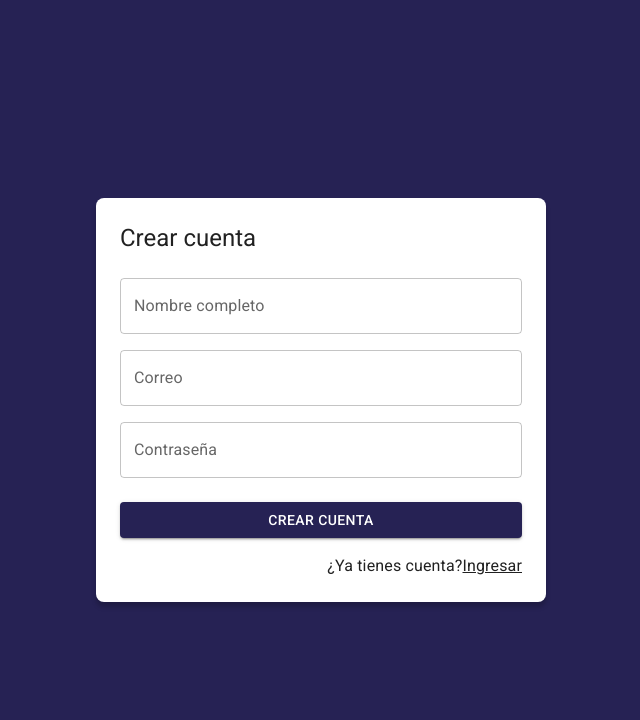
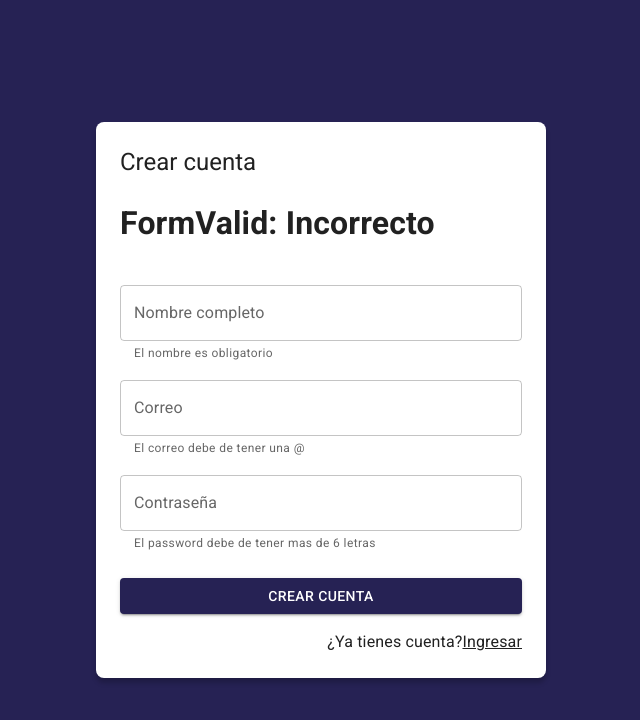
Before and after one commit to Lopezlena89/journalApp, a React (Vite) app: page /auth/register in a window 1280 px wide. Shown: the top 720 px of the page, without its empty margins (319-959 px from the left). Built offline with nearby package versions, Linux system fonts and the light colour scheme.

Commit message:
errorMessage

```diff
--- a/src/auth/pages/RegisterPage.jsx
+++ b/src/auth/pages/RegisterPage.jsx
@@ -1,13 +1,57 @@
 import { Link as RouterLink } from "react-router-dom"
-import { Google } from "@mui/icons-material"
-import { Button, Grid, Link, TextField, Typography } from "@mui/material"
+import { Alert, Button, Grid, Link, TextField, Typography } from "@mui/material"
 import { AuthLayout } from "../layout/AuthLayOut"
+import { useForm } from "../../hook/useForm"
+import { useMemo, useState } from "react"
+import { useDispatch, useSelector } from "react-redux"
+import { startCreatingUserWithEmailPassword } from "../../store/auth"
+
+
+const formData = {
+  email:'',
+  password:'',
+  displayName : ''
+}
+
+const formValidations = {
+  email: [(value)=>value.includes('@'),'El correo debe de tener una @'],
+  password: [(value)=>value.length >= 6,'El password debe de tener mas de 6 letras'],
+  displayName: [(value)=>value.length >=1,'El nombre es obligatorio'],
+}
 
 
 export const RegisterPage = () => {
+
+  const dispatch = useDispatch();
+
+  const [formSubmitted, setFormSubmitted] = useState(false);
+
+  const {status,errorMessage}  = useSelector(state => state.auth);
+
+  const isCheckingAuthentication = useMemo(()=>status === 'checking',[status])
+
+  const {
+  formState,displayName,email,password,onInputChange,
+  isFormValid, displayNameValid, emailValid, passwordValid
+  } = useForm(formData,formValidations);
+
+
+
+
+  const onSubmit = (event) =>{
+    event.preventDefault();
+    setFormSubmitted(true);
+
+    if(!isFormValid)return;
+
+    dispatch(startCreatingUserWithEmailPassword(formState));
+  }
+
+
   return (
     <AuthLayout title='Crear cuenta'>
-         <form>
+      <h1>FormValid: {isFormValid ? 'Valido' : 'Incorrecto'}</h1>
+         <form onSubmit={onSubmit}>
           <Grid container>
             <Grid item xs={12} sx={{mt:2}}>
               <TextField
@@ -15,6 +59,11 @@ export const RegisterPage = () => {
                 type="text"
                 placeholder="Luis Mariano"
                 fullWidth
+                name='displayName'
+                value={displayName}
+                onChange={onInputChange}
+                error={!!displayNameValid && formSubmitted  }
+                helperText={displayNameValid}
               />
             </Grid>
             <Grid item xs={12} sx={{mt:2}}>
@@ -23,6 +72,11 @@ export const RegisterPage = () => {
                 type="email"
                 placeholder="correo@google.com"
                 fullWidth
+                name='email'
+                value={email}
+                onChange={onInputChange}
+                error={!!emailValid && formSubmitted}
+                helperText={emailValid}
               />
             </Grid>
             <Grid item xs={12} sx={{mt:2}}>
@@ -31,11 +85,29 @@ export const RegisterPage = () => {
                 type="password"
                 placeholder="Contraseña"
                 fullWidth
+                name='password'
+                value={password}
+                onChange={onInputChange}
+                error={!!passwordValid && formSubmitted}
+                helperText={passwordValid}
               />
             </Grid>
             <Grid container spacing={2} sx={{mb:2, mt:1}}>
+              <Grid
+                item
+                xs={12}
+                display={!!errorMessage ? '' : 'none'}
+              >
+                <Alert severity = 'error'>{errorMessage}</Alert>
+              </Grid>
+
               <Grid item xs={12} >
-                <Button variant='contained' fullWidth>
+                <Button
+                  disabled={isCheckingAuthentication}
+                  type='submit'
+                  variant='contained'
+                  fullWidth
+                >
                   Crear cuenta
                 </Button>
               </Grid>
--- a/src/firebase/providers.js
+++ b/src/firebase/providers.js
@@ -1,4 +1,4 @@
-import {GoogleAuthProvider,signInWithPopup} from 'firebase/auth';
+import {createUserWithEmailAndPassword,GoogleAuthProvider,signInWithPopup,updateProfile} from 'firebase/auth';
 import {  FirebaseAuth } from './config';
 
 const googleProvider = new GoogleAuthProvider();
@@ -27,3 +27,28 @@ export const signInWithGoogle = async() =>{
         }
     }
 }
+
+export const registerUserWithEmailPassword = async({email,password,displayName}) =>{
+    try {
+
+        const resp = await createUserWithEmailAndPassword(FirebaseAuth,email,password);
+        const {uid,photoURL} = resp.user;
+        console.log(resp);
+
+        //TODO: actualizar el displayName en Firebase
+
+        await updateProfile(FirebaseAuth.currentUser,{displayName});
+
+        return {
+            ok:true,
+            uid,
+            photoURL,
+            email,
+            displayName
+        }
+
+    } catch (error) {
+
+        return { ok:false, errorMessage:error.message }
+    }
+}
--- a/src/hook/useForm.js
+++ b/src/hook/useForm.js
@@ -1,8 +1,25 @@
-import { useState } from 'react';
+import { useEffect, useMemo, useState } from 'react';
 
-export const useForm = ( initialForm = {} ) => {
+export const useForm = ( initialForm = {}, formValidations = {}) => {
 
     const [ formState, setFormState ] = useState( initialForm );
+    const [formValidation, setFormValidation] = useState({});
+
+
+    useEffect(() => {
+      createValidators();
+    }, [formState])
+
+    const isFormValid = useMemo(()=>{
+
+        for (const formValue of Object.keys(formValidation)) {
+
+            if(formValidation[formValue] !== null) return false
+        }
+
+        return true;
+    },[formValidation])
+
 
     const onInputChange = ({ target }) => {
         const { name, value } = target;
@@ -16,10 +33,29 @@ export const useForm = ( initialForm = {} ) => {
         setFormState( initialForm );
     }
 
+    const createValidators = () =>{
+
+        const formCheckValues = {};
+
+        for (const formField of Object.keys(formValidations)) {
+            const [fn,errorMessage] = formValidations[formField];
+
+
+            formCheckValues[`${formField}Valid`] = fn(formState[formField]) ? null : errorMessage;
+
+        }
+
+        setFormValidation(formCheckValues);
+
+
+    }
+
     return {
         ...formState,
         formState,
         onInputChange,
         onResetForm,
+        ...formValidation,
+        isFormValid
     }
 }
--- a/src/store/auth/authSlice.js
+++ b/src/store/auth/authSlice.js
@@ -7,7 +7,8 @@ export const authSlice = createSlice({
         email:null,
         displayName:null,
         photoURL:null,
-        errorMessage:null
+        errorMessage:null,
+
     },
     reducers: {
         login:(state,{payload})=>{
@@ -19,13 +20,13 @@ export const authSlice = createSlice({
             state.errorMessage= null ;
 
         },
-        logout:(state,{payload})=>{
-            state.status='not-Authenticated',// 'checking','notAuthenticated', 'authenticated',
-            state.uid=null;
-            state.email=null;
-            state.displayName=null;
-            state.photoURL=null;
-            state.errorMessage=payload.errorMessage ;
+        logout: ( state, { payload } ) => {
+            state.status = 'not-authenticated', // 'checking', 'not-authenticated', 'authenticated'
+            state.uid = null;
+            state.email = null;
+            state.displayName = null;
+            state.photoURL = null;
+            state.errorMessage = payload.errorMessage;
         },
         checkingCredentials:(state)=>{
             state.status = 'checking'
--- a/src/store/auth/thunks.js
+++ b/src/store/auth/thunks.js
@@ -1,4 +1,4 @@
-import { signInWithGoogle } from "../../firebase/providers"
+import { registerUserWithEmailPassword, signInWithGoogle } from "../../firebase/providers"
 import { checkingCredentials, } from "./"
 import { login, logout } from "./authSlice"
 
@@ -27,3 +27,18 @@ export const startGoogleSignIn = ()=>{
 
     }
 }
+
+export const startCreatingUserWithEmailPassword = ({ email, password, displayName }) => {
+    return async( dispatch ) => {
+
+        dispatch( checkingCredentials() );
+
+        const {ok,uid,photoURL,errorMessage} = await registerUserWithEmailPassword({ email, password, displayName });
+
+        if ( !ok ) return dispatch( logout( {errorMessage} ) );
+
+        dispatch( login( {uid,displayName,email,photoURL} ))
+
+    }
+
+}
```
